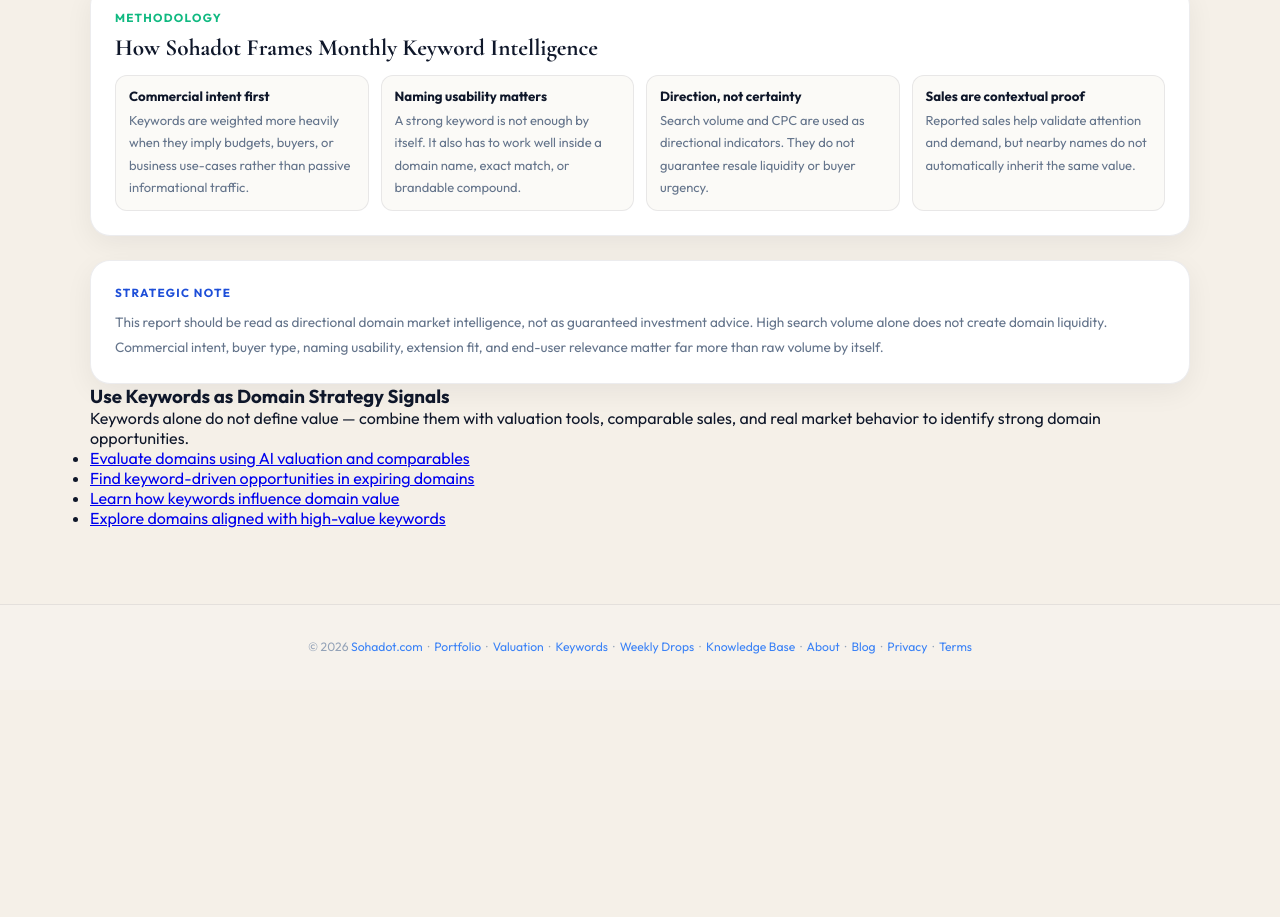
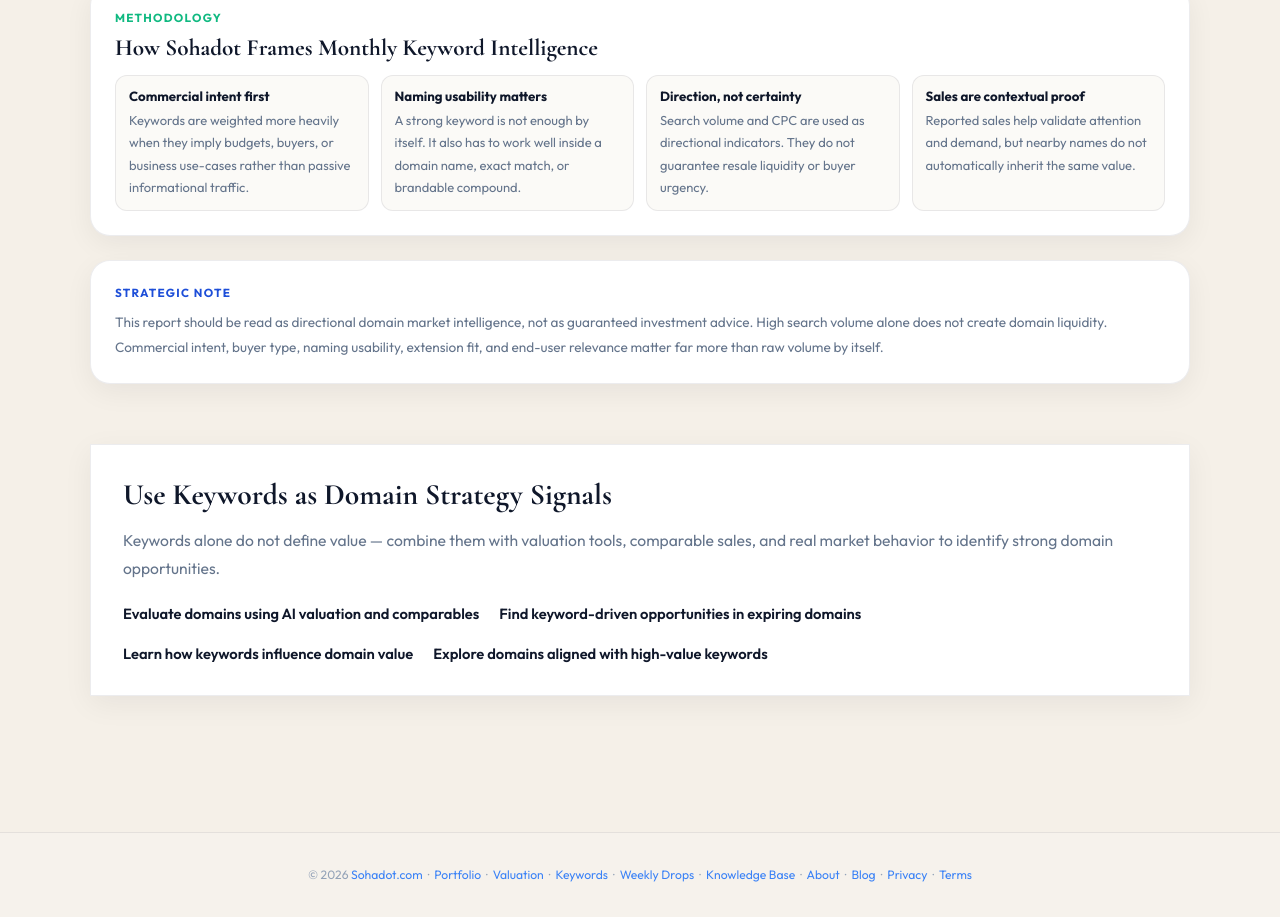
Before and after one commit to Sohadot/Sohadot, a plain HTML site: page keywords.html in a window 1280 px wide. Shown: the part 4176-5093 px from the top of the page. Before the commit the page ends 4866 px from the top, so only its background shows below. Drawn offline with nearby package versions, Linux system fonts and the light colour scheme.

Commit message:
Update keywords.html

```diff
--- a/keywords.html
+++ b/keywords.html
@@ -694,6 +694,65 @@
       .kw-grid{grid-template-columns:1fr}
       .section-title{font-size:1.42rem}
     }
+
+    .seo-links {
+  max-width: 1200px;; /* ليتحاذى مع عرض محتوى الموقع */
+  margin: 60px auto;
+  padding: 32px;
+  background: var(--card); /* يستخدم خلفية الكروت البيضاء في موقعك */
+  border: 1px solid var(--border); /* يضيف حدوداً خفيفة بدل الخط العلوي فقط */
+  border-radius: var(--radius-lg); /* نفس درجة انحناء الزوايا في موقعك */
+  box-shadow: var(--shadow); /* يضيف الظل الناعم المستخدم في بقية العناصر */
+}
+
+.seo-links h3 {
+  font-family: 'Cormorant Garamond', serif;
+  font-size: 1.85rem;
+  color: var(--blue); /* يستخدم اللون الأزرق الموحد للموقع */
+  margin-bottom: 14px;
+  font-weight: 700;
+}
+
+.seo-links p {
+  color: var(--muted); /* يستخدم لون النص الهادئ الموحد */
+  font-size: 0.98rem;
+  margin-bottom: 20px;
+  line-height: 1.8;
+}
+
+.seo-links ul {
+  list-style: none;
+  display: flex;
+  flex-wrap: wrap;
+  gap: 20px;
+  padding: 0;
+}
+
+.seo-links a {
+  color: var(--blue);
+  font-weight: 600;
+  font-size: 0.92rem;
+  text-decoration: none;
+  transition: color 0.18s ease; /* حركة ناعمة عند مرور الفأرة */
+}
+
+.seo-links a:hover {
+  color: var(--blue-2); /* يتغير لونه للأزرق الأغمق عند المرور عليه */
+  text-decoration: underline;
+  text-underline-offset: 4px;
+}
+
+/* لجعل القسم متجاوباً مع الهواتف بشكل احترافي */
+@media (max-width: 640px) {
+  .seo-links {
+    margin: 40px 0 0;
+    padding: 24px 18px;
+  }
+  .seo-links ul {
+    flex-direction: column;
+    gap: 12px;
+  }
+}
   </style>
 </head>
 <body>
```
